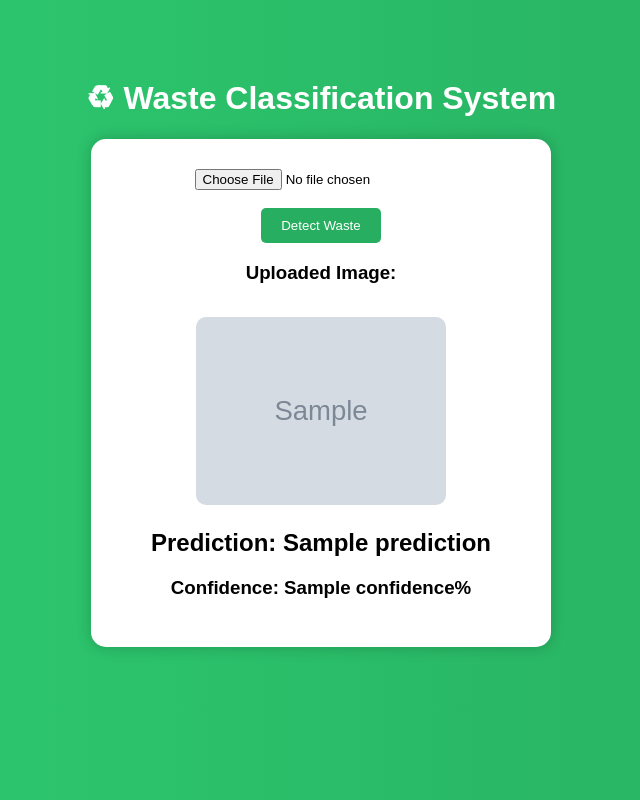
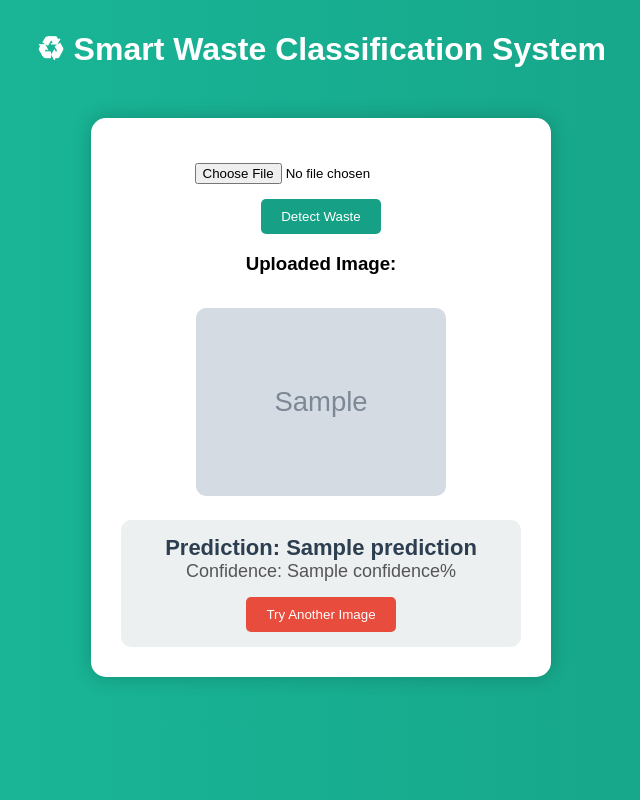
Before and after one commit to marveluj02/waste_detection, a Flask app: template templates/index.html in a window 1280 px wide. Shown: the whole page, without its empty margins (319-959 px from the left). Run offline with Flask 3, Linux system fonts and the light colour scheme; the template is opened without the code that fills it: most values are stand-ins (such as "Sample title", 1, 10 or a date in 2020); grey boxes marked "Sample" are stand-in pictures; parts of the project's set-up code (start-up, migrations or seed data) failed here and were passed over.

Commit message:
Update index.html

```diff
--- a/templates/index.html
+++ b/templates/index.html
@@ -2,28 +2,38 @@
 <html>
 <head>
     <title>Waste Classifier</title>
+
     <style>
         body {
             font-family: Arial;
-            background: linear-gradient(to right, #2ecc71, #27ae60);
+            background: linear-gradient(to right, #1abc9c, #16a085);
+            margin: 0;
+            padding: 0;
+            text-align: center;
             color: white;
-            text-align: center;
-            padding: 50px;
         }
 
         .container {
             background: white;
             color: black;
+            margin: 50px auto;
             padding: 30px;
+            width: 400px;
             border-radius: 15px;
-            width: 400px;
-            margin: auto;
-            box-shadow: 0px 0px 15px rgba(0,0,0,0.2);
+            box-shadow: 0px 0px 20px rgba(0,0,0,0.2);
+        }
+
+        h1 {
+            margin-top: 30px;
+        }
+
+        input[type="file"] {
+            margin: 15px 0;
         }
 
         button {
             padding: 10px 20px;
-            background: #27ae60;
+            background: #16a085;
             color: white;
             border: none;
             border-radius: 5px;
@@ -31,26 +41,57 @@
         }
 
         button:hover {
-            background: #219150;
+            background: #138d75;
         }
 
         img {
             margin-top: 15px;
             border-radius: 10px;
         }
+
+        .result {
+            margin-top: 20px;
+            padding: 15px;
+            border-radius: 10px;
+            background: #ecf0f1;
+        }
+
+        .prediction {
+            font-size: 22px;
+            font-weight: bold;
+            color: #2c3e50;
+        }
+
+        .confidence {
+            font-size: 18px;
+            color: #555;
+        }
+
+        .reset-btn {
+            margin-top: 15px;
+            background: #e74c3c;
+        }
+
+        .reset-btn:hover {
+            background: #c0392b;
+        }
     </style>
 </head>
 
 <body>
 
-    <h1>♻ Waste Classification System</h1>
+    <h1>♻ Smart Waste Classification System</h1>
 
     <div class="container">
+
         <form method="POST" enctype="multipart/form-data">
-            <input type="file" name="file" required>
-            <br><br>
+            <input type="file" name="file" id="fileInput" required>
+            <br>
             <button type="submit">Detect Waste</button>
         </form>
+
+        <!-- Preview before upload -->
+        <img id="preview" width="250" style="display:none;"/>
 
         {% if image_path %}
             <h3>Uploaded Image:</h3>
@@ -58,10 +99,31 @@
         {% endif %}
 
         {% if prediction %}
-            <h2>Prediction: {{ prediction }}</h2>
-            <h3>Confidence: {{ confidence }}%</h3>
+        <div class="result">
+            <div class="prediction">Prediction: {{ prediction }}</div>
+            <div class="confidence">Confidence: {{ confidence }}%</div>
+
+            <form method="GET">
+                <button class="reset-btn">Try Another Image</button>
+            </form>
+        </div>
         {% endif %}
+
     </div>
+
+    <!-- JavaScript for preview -->
+    <script>
+        const fileInput = document.getElementById("fileInput");
+        const preview = document.getElementById("preview");
+
+        fileInput.onchange = evt => {
+            const [file] = fileInput.files;
+            if (file) {
+                preview.src = URL.createObjectURL(file);
+                preview.style.display = "block";
+            }
+        };
+    </script>
 
 </body>
 </html>
```
